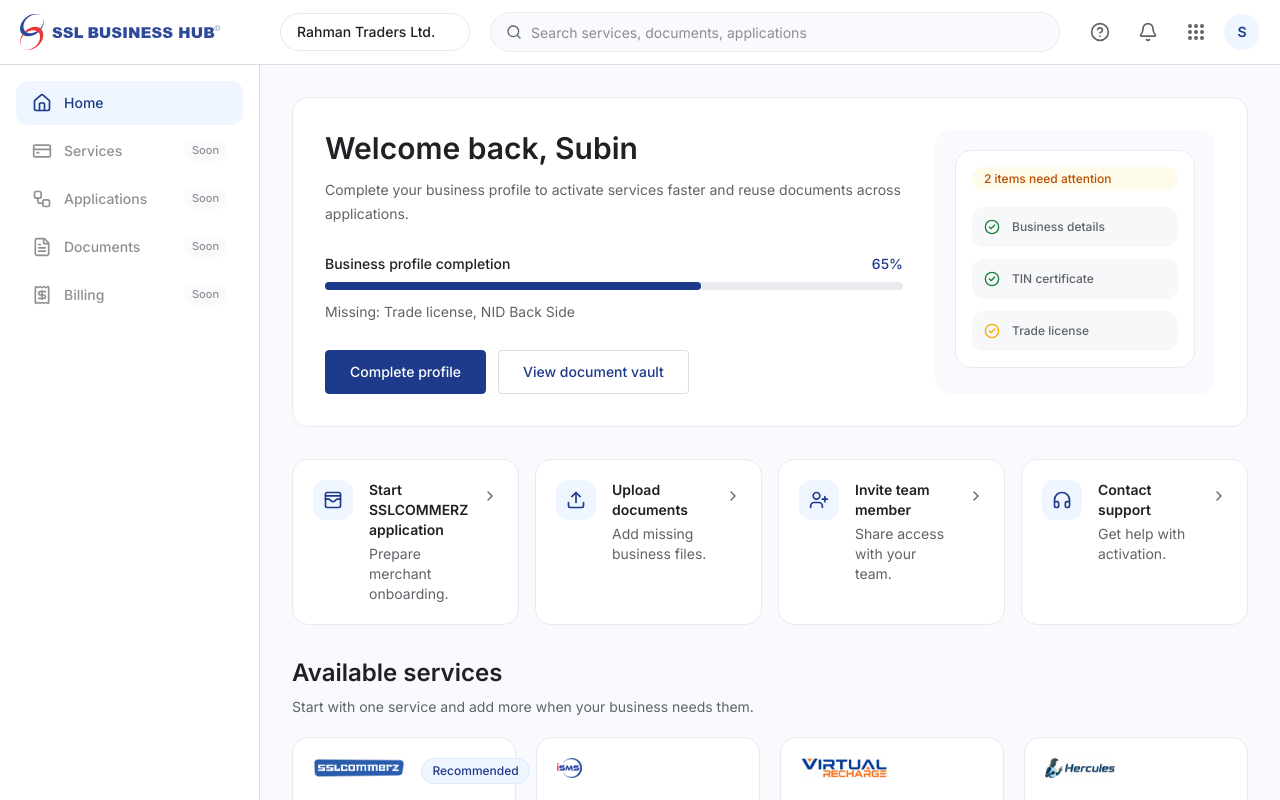
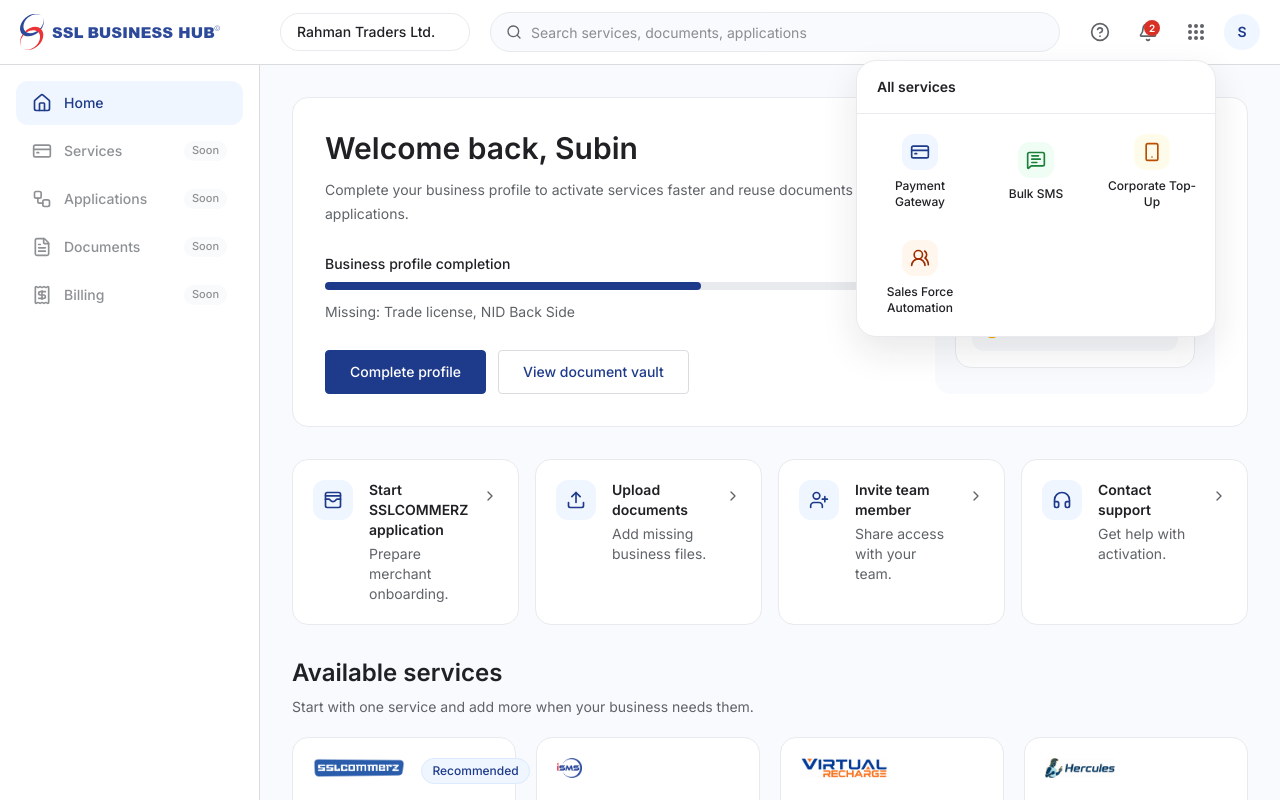
Before and after one commit to alimoon-nisha/ssl_business_platform, a Next.js app: page /dashboard in a window 1280 px wide. Both pictures are taken after a click on the button "Open products menu". Shown: the top 800 px of the page. Built offline with nearby package versions, Linux system fonts and the light colour scheme.

Commit message:
Refine dashboard notifications

```diff
--- a/src/app/dashboard/page.tsx
+++ b/src/app/dashboard/page.tsx
@@ -52,8 +52,8 @@
             </p>
           </div>
           <div className="grid gap-5 md:grid-cols-2 xl:grid-cols-4">
-            {services.map((service, index) => (
-              <ServiceCard key={service.id} service={service} index={index} />
+            {services.map((service) => (
+              <ServiceCard key={service.id} service={service} />
             ))}
           </div>
         </section>
--- /dev/null
+++ b/src/components/dashboard/NotificationMenu.tsx
@@ -0,0 +1,166 @@
+"use client";
+
+import Link from "next/link";
+import {
+  Bell,
+  CreditCard,
+  FileWarning,
+  Headphones,
+  ReceiptText,
+  Rows3,
+} from "lucide-react";
+import { useEffect, useRef, useState } from "react";
+import {
+  dashboardNotifications,
+  type DashboardNotification,
+} from "@/data/mockPlatform";
+import { cn } from "@/lib/cn";
+
+const notificationStyles: Record<
+  DashboardNotification["kind"],
+  {
+    Icon: typeof FileWarning;
+    tone: string;
+  }
+> = {
+  attention: {
+    Icon: FileWarning,
+    tone: "bg-amber-50 text-amber-700",
+  },
+  document: {
+    Icon: ReceiptText,
+    tone: "bg-red-50 text-error",
+  },
+  application: {
+    Icon: Rows3,
+    tone: "bg-blue-50 text-primary",
+  },
+  billing: {
+    Icon: CreditCard,
+    tone: "bg-green-50 text-success",
+  },
+  support: {
+    Icon: Headphones,
+    tone: "bg-teal/10 text-teal",
+  },
+};
+
+export function NotificationMenu() {
+  const [open, setOpen] = useState(false);
+  const rootRef = useRef<HTMLDivElement>(null);
+  const unreadCount = dashboardNotifications.filter((item) => item.unread).length;
+
+  useEffect(() => {
+    if (!open) return;
+
+    function handlePointerDown(event: PointerEvent) {
+      if (!rootRef.current?.contains(event.target as Node)) {
+        setOpen(false);
+      }
+    }
+
+    function handleKeyDown(event: KeyboardEvent) {
+      if (event.key === "Escape") {
+        setOpen(false);
+      }
+    }
+
+    document.addEventListener("pointerdown", handlePointerDown);
+    document.addEventListener("keydown", handleKeyDown);
+
+    return () => {
+      document.removeEventListener("pointerdown", handlePointerDown);
+      document.removeEventListener("keydown", handleKeyDown);
+    };
+  }, [open]);
+
+  return (
+    <div ref={rootRef} className="relative">
+      <button
+        type="button"
+        className="relative flex size-10 items-center justify-center rounded-full text-text-secondary transition-colors hover:bg-surface focus-visible:outline focus-visible:outline-2 focus-visible:outline-offset-2 focus-visible:outline-primary"
+        aria-label={`Notifications${unreadCount ? `, ${unreadCount} unread` : ""}`}
+        aria-expanded={open}
+        aria-haspopup="dialog"
+        onClick={() => setOpen((value) => !value)}
+      >
+        <Bell className="size-5" />
+        {unreadCount ? (
+          <span className="absolute right-2 top-2 flex min-w-4 items-center justify-center rounded-full bg-error px-1 text-[10px] font-semibold leading-4 text-white">
+            {unreadCount}
+          </span>
+        ) : null}
+      </button>
+
+      {open ? (
+        <div
+          role="dialog"
+          aria-label="Notifications"
+          className="absolute right-0 top-12 z-50 w-[calc(100vw-32px)] max-w-[390px] overflow-hidden rounded-[20px] border border-border-soft bg-white shadow-[0_14px_36px_rgba(32,33,36,0.1)]"
+        >
+          <div className="border-b border-border-soft px-5 py-4">
+            <div className="flex items-center justify-between gap-4">
+              <div>
+                <h2 className="text-sm font-semibold text-text-primary">
+                  Notifications
+                </h2>
+              </div>
+              {unreadCount ? (
+                <span className="rounded-full bg-blue-50 px-2.5 py-1 text-xs font-medium text-primary">
+                  {unreadCount} new
+                </span>
+              ) : null}
+            </div>
+          </div>
+
+          <div className="max-h-[420px] overflow-y-auto p-2">
+            {dashboardNotifications.map((notification) => {
+              const { Icon, tone } = notificationStyles[notification.kind];
+
+              return (
+                <Link
+                  key={notification.id}
+                  href={notification.href}
+                  onClick={() => setOpen(false)}
+                  className={cn(
+                    "group mb-2 flex gap-3 rounded-2xl px-3 py-3 transition-colors hover:bg-surface focus-visible:outline focus-visible:outline-2 focus-visible:outline-offset-2 focus-visible:outline-primary last:mb-0",
+                    notification.unread && "bg-blue-50/45",
+                  )}
+                >
+                  <span
+                    className={cn(
+                      "mt-0.5 flex size-9 shrink-0 items-center justify-center rounded-xl",
+                      tone,
+                    )}
+                  >
+                    <Icon className="size-4" aria-hidden="true" />
+                  </span>
+                  <span className="min-w-0 flex-1">
+                    <span className="flex items-start justify-between gap-3">
+                      <span className="text-sm font-semibold leading-5 text-text-primary group-hover:text-primary">
+                        {notification.title}
+                      </span>
+                      {notification.unread ? (
+                        <span
+                          className="mt-1.5 size-2 shrink-0 rounded-full bg-primary"
+                          aria-label="Unread"
+                        />
+                      ) : null}
+                    </span>
+                    <span className="mt-1 block text-xs leading-5 text-text-secondary">
+                      {notification.body}
+                    </span>
+                    <span className="mt-2 block text-xs font-medium text-text-secondary">
+                      {notification.time}
+                    </span>
+                  </span>
+                </Link>
+              );
+            })}
+          </div>
+
+        </div>
+      ) : null}
+    </div>
+  );
+}
--- a/src/components/dashboard/ProductLauncherMenu.tsx
+++ b/src/components/dashboard/ProductLauncherMenu.tsx
@@ -68,12 +68,13 @@
       </button>
 
       {open ? (
-        <div className="absolute right-0 top-12 z-50 w-[calc(100vw-32px)] max-w-[360px] rounded-[20px] border border-border-soft bg-surface p-4 shadow-[0_14px_36px_rgba(32,33,36,0.1)]">
-          <h2 className="px-2.5 pb-2 pt-0.5 text-left text-sm font-semibold text-text-primary">
+        <div className="absolute right-0 top-12 z-50 w-[calc(100vw-32px)] max-w-[360px] overflow-hidden rounded-[20px] border border-border-soft bg-white shadow-[0_14px_36px_rgba(32,33,36,0.1)]">
+          <div className="border-b border-border-soft px-5 py-4">
+            <h2 className="text-left text-sm font-semibold text-text-primary">
               All services
             </h2>
-          <div className="rounded-2xl bg-white p-4">
-            <div className="grid grid-cols-2 gap-x-1.5 gap-y-2 min-[420px]:grid-cols-3">
+          </div>
+          <div className="grid grid-cols-2 gap-1.5 p-2 min-[420px]:grid-cols-3">
             {products.map((product) => (
               <Link
                 key={product.label}
@@ -85,22 +86,21 @@
                     : product.label
                 }
                 className={cn(
-                    "group flex min-h-[72px] flex-col items-center justify-start gap-1.5 rounded-xl px-1.5 py-2 text-center transition focus-visible:outline focus-visible:outline-2 focus-visible:outline-offset-2 focus-visible:outline-primary",
+                  "group flex min-h-[92px] flex-col items-center justify-center gap-2 rounded-2xl px-2 py-3 text-center transition-colors hover:bg-surface focus-visible:outline focus-visible:outline-2 focus-visible:outline-offset-2 focus-visible:outline-primary",
                   product.contactSales && "text-text-secondary",
                 )}
               >
                 <ServiceIconBlock
                   name={product.label}
-                    className={cn("size-8", serviceIconMap[product.label].hoverTone)}
+                  className={cn("size-9", serviceIconMap[product.label].hoverTone)}
                 />
-                  <span className="text-xs font-medium leading-4 text-text-primary">
+                <span className="text-xs font-medium leading-4 text-text-primary group-hover:text-primary">
                   {product.label}
                 </span>
               </Link>
             ))}
           </div>
         </div>
-        </div>
       ) : null}
     </div>
   );
--- a/src/components/dashboard/TopBar.tsx
+++ b/src/components/dashboard/TopBar.tsx
@@ -1,7 +1,8 @@
-import { Bell, HelpCircle, Search } from "lucide-react";
+import { HelpCircle, Search } from "lucide-react";
 import Link from "next/link";
 import { Logo } from "@/components/marketing/Header";
 import { currentBusiness } from "@/data/mockPlatform";
+import { NotificationMenu } from "./NotificationMenu";
 import { ProfileMenu } from "./ProfileMenu";
 import { ProductLauncherMenu } from "./ProductLauncherMenu";
 
@@ -35,9 +36,7 @@
           >
             <HelpCircle className="size-5" />
           </Link>
-          <button className="flex size-10 items-center justify-center rounded-full text-text-secondary hover:bg-surface" aria-label="Notifications">
-            <Bell className="size-5" />
-          </button>
+          <NotificationMenu />
           <ProductLauncherMenu />
           <ProfileMenu />
         </div>
--- a/src/data/mockPlatform.ts
+++ b/src/data/mockPlatform.ts
@@ -199,6 +199,45 @@
   },
 ];
 
+export type DashboardNotification = {
+  id: string;
+  kind: "attention" | "document" | "application" | "billing" | "support";
+  title: string;
+  body: string;
+  time: string;
+  href: string;
+  unread?: boolean;
+};
+
+export const dashboardNotifications: DashboardNotification[] = [
+  {
+    id: "sslcommerz-missing-info",
+    kind: "attention",
+    title: "SSLCOMMERZ needs information",
+    body: "Upload your trade license to continue the payment gateway review.",
+    time: "Today",
+    href: "/service-application/payment-gateway",
+    unread: true,
+  },
+  {
+    id: "nid-back-side-missing",
+    kind: "document",
+    title: "NID back side is missing",
+    body: "Add the missing file to keep your document vault ready for new services.",
+    time: "Today",
+    href: "/dashboard",
+    unread: true,
+  },
+  {
+    id: "bulk-sms-draft",
+    kind: "application",
+    title: "Bulk SMS setup saved as draft",
+    body: "Choose your SMS use case when you are ready to continue setup.",
+    time: "Yesterday",
+    href: "/service-application/messaging-suite",
+  },
+];
+
 export const documents = [
   { name: "Trade license", status: "Missing" },
   { name: "TIN certificate", status: "Uploaded" },
```
Lines whose indentation alone changed are shown as unchanged.
